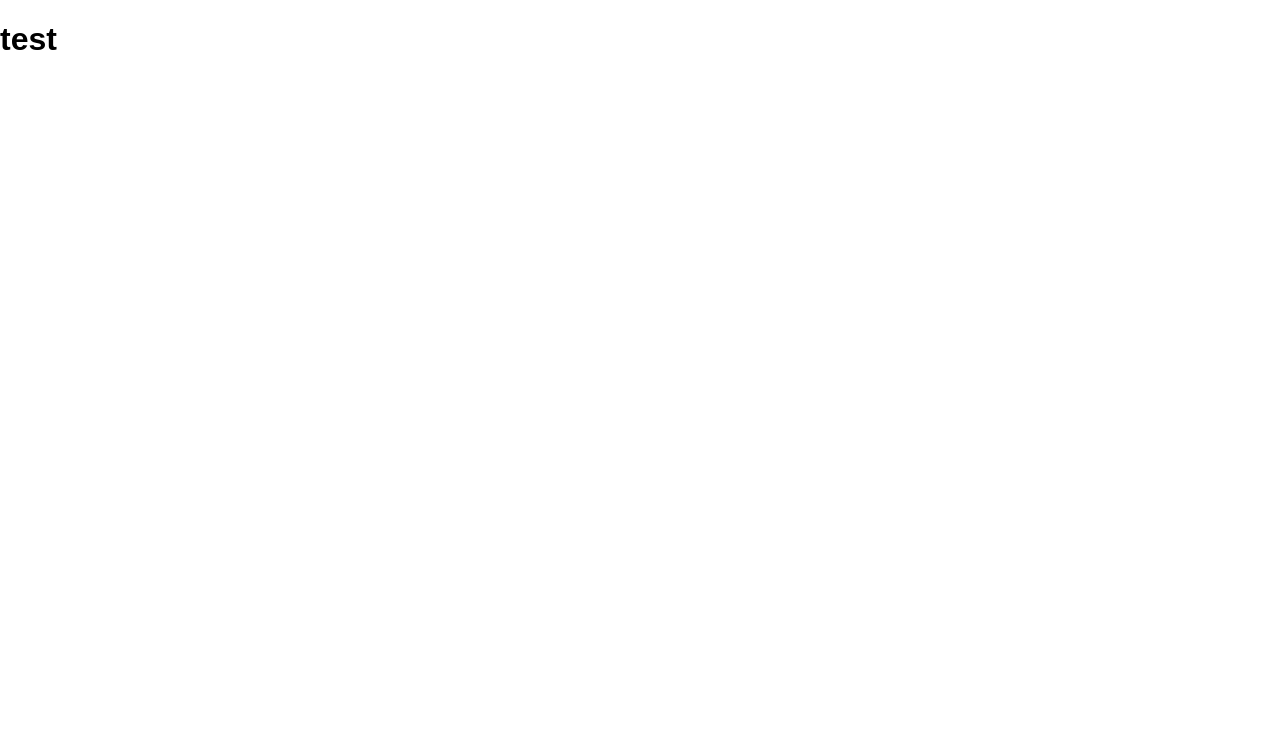
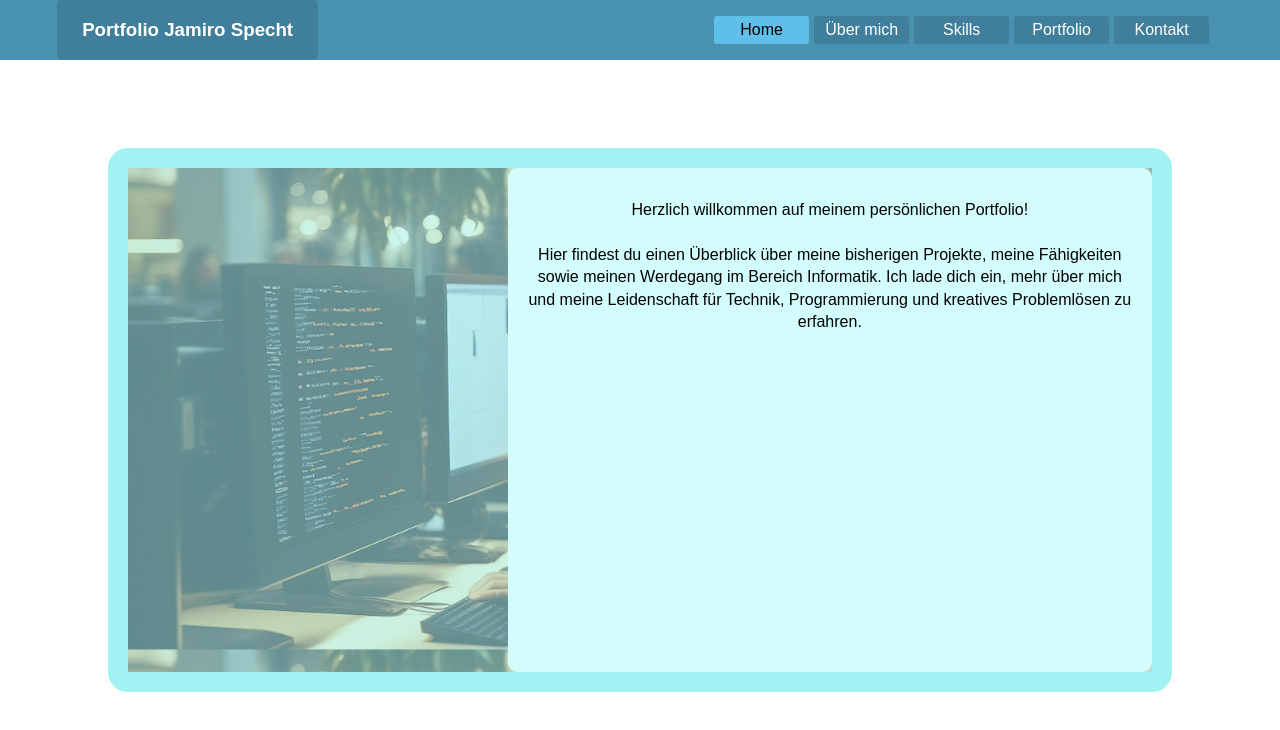
Before and after one commit to Jamiro14/Jamiro14, a plain HTML site: page index.html in a window 1280 px wide. Drawn offline with Linux system fonts and the light colour scheme.

Commit message:
Update index.html

```diff
--- a/index.html
+++ b/index.html
@@ -10,6 +10,34 @@
     <link rel="stylesheet" href="https://cdnjs.cloudflare.com/ajax/libs/font-awesome/4.7.0/css/font-awesome.min.css">
 </head>
 <body>
-<h1>test</h1>
+<nav>
+    <div class="nav-container">
+        <h3 class="nav-page-title">Portfolio Jamiro Specht</h3>
+        <ul class="nav-links" id="myLinks">
+            <li><a class="active" href="home.html">Home</a></li>
+            <li><a href="uebermich.html">Über mich</a></li>
+            <li><a href="skills.html">Skills</a></li>
+            <li><a href="portofolio.html">Portfolio</a></li>
+            <li><a href="kontakt.html">Kontakt</a></li>
+        </ul>
+    </div>
+    <a href="javascript:void(0);" class="nav-icon" onclick="toggleNavigation()">
+        <!-- Hamburger Icon -->
+        <i class="fa fa-bars"></i>
+    </a>
+</nav>
+<main class="home-container">
+    <div class="home-content-box">
+        <div class="home-text-box">
+            <p>
+                Herzlich willkommen auf meinem persönlichen Portfolio!<br/><br/>
+                Hier findest du einen Überblick über meine bisherigen Projekte,
+                meine Fähigkeiten sowie meinen Werdegang im Bereich Informatik. Ich
+                lade dich ein, mehr über mich und meine Leidenschaft für Technik,
+                Programmierung und kreatives Problemlösen zu erfahren.
+            </p>
+        </div>
+    </div>
+</main>
 </body>
 </html>
```
